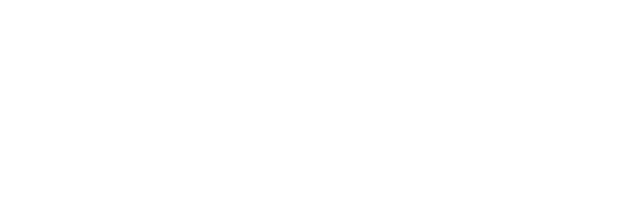
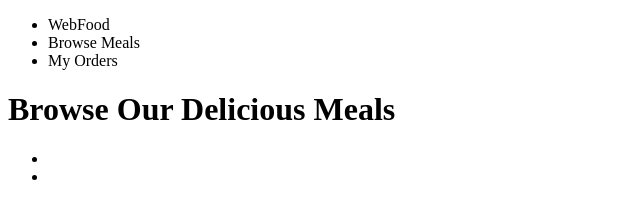
Before and after one commit to Dcamy/web-food, a plain HTML site: page index.html in a window 1280 px wide. Shown: the whole page, without its empty margins (0-640 px from the left). Drawn offline with Linux system fonts and the light colour scheme.

Commit message:
added some shit

```diff
--- a/index.html
+++ b/index.html
@@ -3,7 +3,37 @@
   <head>
     <meta charset="UTF-8" />
     <meta http-equiv="X-UA-Compatible" content="IE=edge" />
-    <title>Document</title>
+    <meta name="viewport" content="width=device-width, initial-scale=1.0" />
+    <title>WebFood</title>
+    <link rel="preconnect" href="https://fonts.gstatic.com" />
+    <link
+      href="https://fonts.googleapis.com/css2?family=Open+Sans:wght@400;700&display=swap"
+      rel="stylesheet"
+    />
   </head>
-  <body></body>
+  <body>
+    <header>
+      <ul>
+        <li>WebFood</li>
+        <li><a href="#"></a>Browse Meals</li>
+        <li><a href="#"></a>My Orders</li>
+      </ul>
+    </header>
+    <main>
+      <h1>Browse Our Delicious Meals</h1>
+      <ul>
+        <section>
+          <li>
+            <a href=""></a>
+          </li>
+        </section>
+        <section>
+          <li>
+              <img src="/images/" alt="">
+            <a href=""></a>
+          </li>
+        </section>
+      </ul>
+    </main>
+  </body>
 </html>
```
Also changed, not shown: images/cheeseburgers.jpg (added), images/images/cheeseburgers.jpg (added), images/images/risotto.jpg (added), images/risotto.jpg (added), 1 other file.
